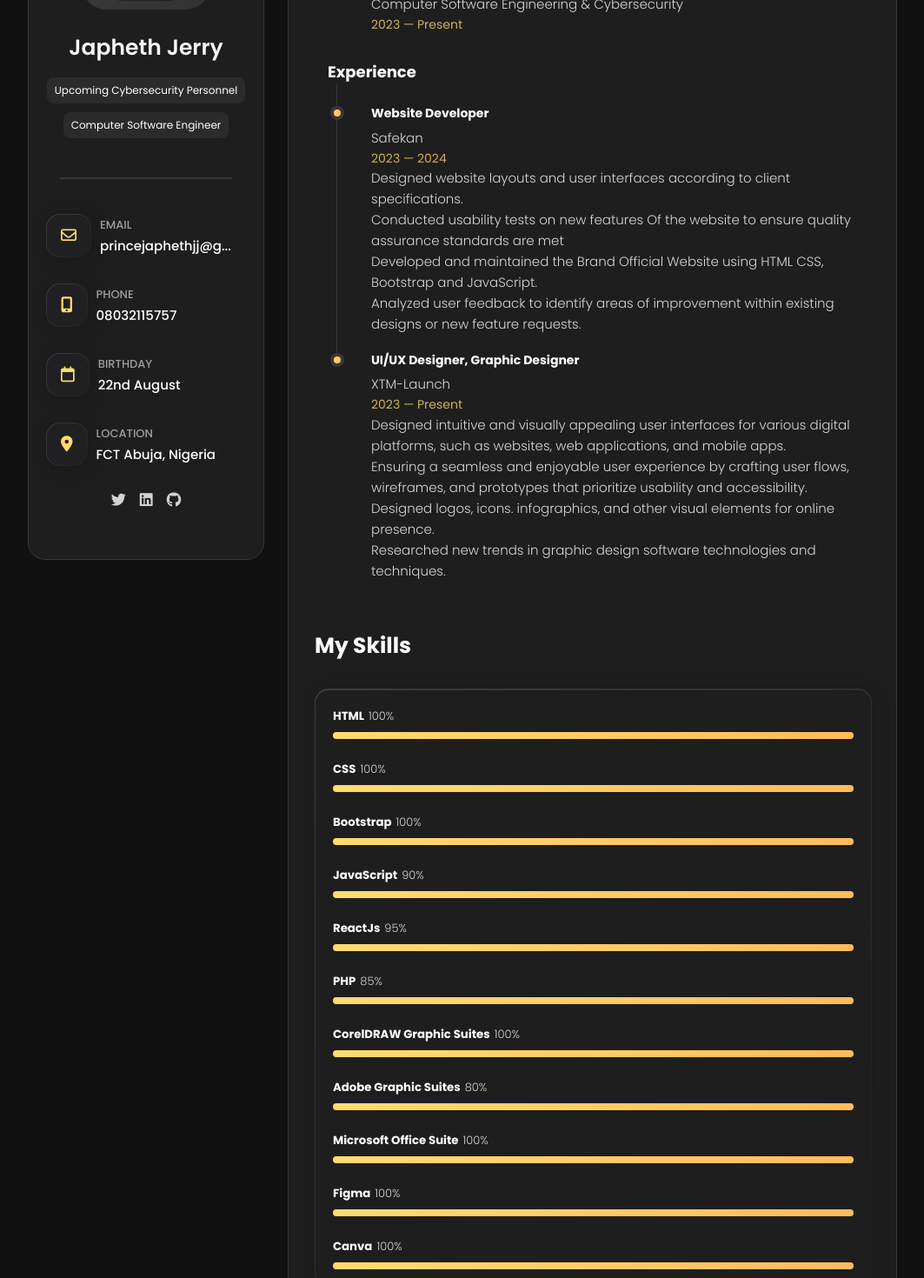
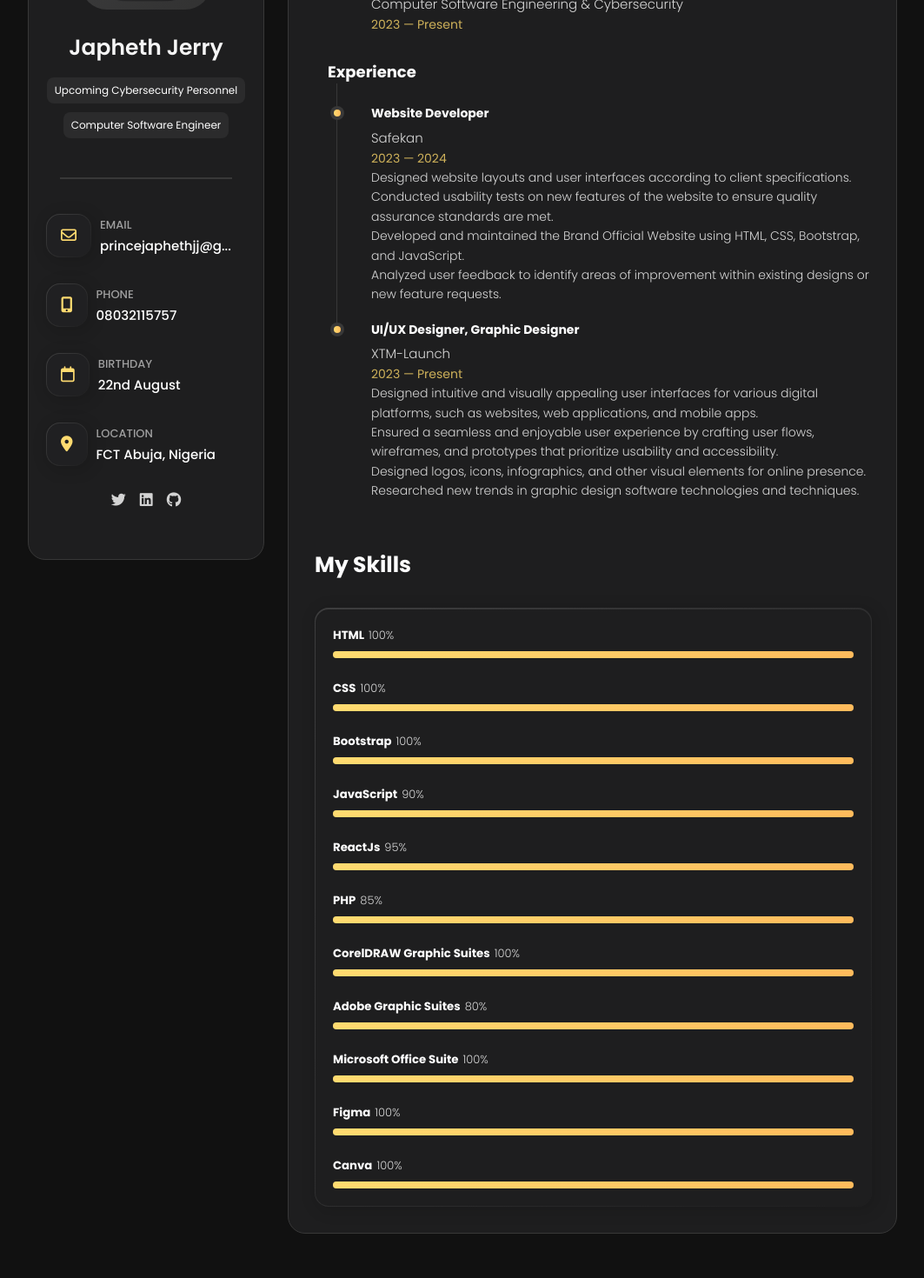
Before and after one commit to Prince-Japheth/React-Js-Portfolio-Website, a React (Create React App) app: page /resume in a window 1280 px wide. Shown: the part 260-1730 px from the top of the page at 87% size, without its empty margins (108-1171 px from the left). Built offline with nearby package versions, Linux system fonts and the light colour scheme.

Commit message:
Add files via upload

```diff
--- a/src/Components/Resume.js
+++ b/src/Components/Resume.js
@@ -1,259 +1,124 @@
 import React from 'react';
 import '../App.css';
 
-const Resume = () => {
-  return (
+const TimelineItem = ({ title, subTitle, date }) => (
+  <li className="timeline-item">
+    <h4 className="h4 timeline-item-title">{title}</h4>
+    <p className="timeline-text">{subTitle}</p>
+    <span>{date}</span>
+  </li>
+);
+
+const ExperienceItem = ({ title, company, date, description }) => (
+  <li className="timeline-item">
+    <h4 className="h4 timeline-item-title">{title}</h4>
+    <p className="timeline-text">{company}</p>
+    <span>{date}</span>
+    <ul className="timeline-text">
+      {description.map((item, index) => (
+        <li key={index}>{item}</li>
+      ))}
+    </ul>
+  </li>
+);
+
+
+const SkillList = () => (
+  <div className="boxBorder" style={styles.boxBorder}>
+    <section className="skill" style={styles.skill}>
+      <ul className="skills-list content-card">
+        {Skills.map((skill, index) => (
+          <li className="skills-item" key={index}>
+            <div className="title-wrapper">
+              <h5 className="h5">{skill.name}</h5>
+              <data value={skill.value}>{skill.value}%</data>
+            </div>
+            <div className="skill-progress-bg">
+              <div className="skill-progress-fill"></div>
+            </div>
+          </li>
+        ))}
+      </ul>
+    </section>
+  </div>
+);
+
+const Skills = [
+  { name: 'HTML', value: 100 },
+  { name: 'CSS', value: 100 },
+  { name: 'Bootstrap', value: 100 },
+  { name: 'JavaScript', value: 90 },
+  { name: 'ReactJs', value: 95 },
+  { name: 'PHP', value: 85 },
+  { name: 'CorelDRAW Graphic Suites', value: 100 },
+  { name: 'Adobe Graphic Suites', value: 80 },
+  { name: 'Microsoft Office Suite', value: 100 },
+  { name: 'Figma', value: 100 },
+  { name: 'Canva', value: 100 },
+];
+
+const Resume = () => (
   <div className="container">
     <h1 className='h1'>Resume</h1>
     <hr className='hr' />
 
     <article className="resume" data-page="resume">
-
       <section className="timeline">
-
         <div className="title-wrapper">
           <div className="icon-box">
             <ion-icon name="book-outline"></ion-icon>
           </div>
-
           <h3 className="h3">Education</h3>
         </div>
-
         <ol className="timeline-list">
-
-            <li className="timeline-item">
-
-              <h4 className="h4 timeline-item-title">Lincoln College of Science, Mangement & Technology</h4>
-              <p className="timeline-text">Computer Software Engineering & Cybersecurity</p>
-              <span>2023 — Present</span>
-
-            </li>
-
+          <TimelineItem
+            title="Lincoln College of Science, Management & Technology"
+            subTitle="Computer Software Engineering & Cybersecurity"
+            date="2023 — Present"
+          />
         </ol>
-
       </section>
 
       <section className="timeline">
-
         <div className="title-wrapper">
           <div className="icon-box">
             <ion-icon name="book-outline"></ion-icon>
           </div>
-
           <h3 className="h3">Experience</h3>
         </div>
-
         <ol className="timeline-list">
-
-            <li className="timeline-item">
-
-              <h4 className="h4 timeline-item-title">Website Developer</h4>
-              <p className="timeline-text">Safekan</p>
-
-              <span>2023 — 2024</span>
-
-              <p className="timeline-text">
-                Designed website layouts and user interfaces according to
-                client specifications.
-                <br />
-                Conducted usability tests on new features Of the website to
-                ensure quality assurance standards are met
-                <br />
-                Developed and maintained the Brand Official Website using
-                HTML CSS, Bootstrap and JavaScript.
-                <br />
-                Analyzed user feedback to identify areas of improvement
-                within existing designs or new feature requests.
-              </p>
-
-            </li>
-
-            <li className="timeline-item">
-
-              <h4 className="h4 timeline-item-title">UI/UX Designer, Graphic Designer</h4>
-              <p className="timeline-text">XTM-Launch</p>
-
-              <span>2023 — Present</span>
-
-              <p className="timeline-text">
-                Designed intuitive and visually appealing user interfaces for various digital platforms, such as websites, web applications, and mobile apps.
-                <br />
-                Ensuring a seamless and enjoyable user experience by crafting user flows, wireframes, and prototypes that prioritize usability and accessibility.
-                <br />
-                Designed logos, icons. infographics, and other visual elements for online presence.
-                <br />
-                Researched new trends in graphic design software technologies and techniques.
-              </p>
-
-            </li>
-
+          <ExperienceItem
+            title="Website Developer"
+            company="Safekan"
+            date="2023 — 2024"
+            description={[
+              "Designed website layouts and user interfaces according to client specifications.",
+              "Conducted usability tests on new features of the website to ensure quality assurance standards are met.",
+              "Developed and maintained the Brand Official Website using HTML, CSS, Bootstrap, and JavaScript.",
+              "Analyzed user feedback to identify areas of improvement within existing designs or new feature requests."
+            ]}
+          />
+          <ExperienceItem
+            title="UI/UX Designer, Graphic Designer"
+            company="XTM-Launch"
+            date="2023 — Present"
+            description={[
+              "Designed intuitive and visually appealing user interfaces for various digital platforms, such as websites, web applications, and mobile apps.",
+              "Ensured a seamless and enjoyable user experience by crafting user flows, wireframes, and prototypes that prioritize usability and accessibility.",
+              "Designed logos, icons, infographics, and other visual elements for online presence.",
+              "Researched new trends in graphic design software technologies and techniques."
+            ]}
+          />
         </ol>
-
       </section>
-
     </article>
-
-
 
     <br />
     <h2 className="h2">My Skills</h2>
 
-      <div className="boxBorder" style={styles.boxBorder}>
-        <section className="skill" style={styles.skill}>
-
-          <ul className="skills-list content-card">
-
-            <li className="skills-item">
-
-              <div className="title-wrapper">
-                <h5 className="h5">HTML</h5>
-                <data value="100">100%</data>
-              </div>
-
-              <div className="skill-progress-bg">
-                <div className="skill-progress-fill"></div>
-              </div>
-
-            </li>
-
-            <li className="skills-item">
-
-              <div className="title-wrapper">
-                <h5 className="h5">CSS</h5>
-                <data value="100">100%</data>
-              </div>
-
-              <div className="skill-progress-bg">
-                <div className="skill-progress-fill"></div>
-              </div>
-
-            </li>
-
-            <li className="skills-item">
-
-              <div className="title-wrapper">
-                <h5 className="h5">Bootstrap</h5>
-                <data value="100">100%</data>
-              </div>
-
-              <div className="skill-progress-bg">
-                <div className="skill-progress-fill"></div>
-              </div>
-
-            </li>
-
-            <li className="skills-item">
-
-              <div className="title-wrapper">
-                <h5 className="h5">JavaScript</h5>
-                <data value="90">90%</data>
-              </div>
-
-              <div className="skill-progress-bg">
-                <div className="skill-progress-fill"></div>
-              </div>
-
-            </li>
-
-
-            <li className="skills-item">
-
-              <div className="title-wrapper">
-                <h5 className="h5">ReactJs</h5>
-                <data value="95">95%</data>
-              </div>
-
-              <div className="skill-progress-bg">
-                <div className="skill-progress-fill"></div>
-              </div>
-
-            </li>
-
-            <li className="skills-item">
-
-              <div className="title-wrapper">
-                <h5 className="h5">PHP</h5>
-                <data value="85">85%</data>
-              </div>
-
-              <div className="skill-progress-bg">
-                <div className="skill-progress-fill"></div>
-              </div>
-
-            </li>
-
-            <li className="skills-item">
-
-              <div className="title-wrapper">
-                <h5 className="h5">CorelDRAW Graphic Suites</h5>
-                <data value="100">100%</data>
-              </div>
-
-              <div className="skill-progress-bg">
-                <div className="skill-progress-fill"></div>
-              </div>
-
-            </li>
-
-            <li className="skills-item">
-
-              <div className="title-wrapper">
-                <h5 className="h5">Adobe Graphic Suites</h5>
-                <data value="80">80%</data>
-              </div>
-
-              <div className="skill-progress-bg">
-                <div className="skill-progress-fill"></div>
-              </div>
-
-            </li>
-
-            <li className="skills-item">
-
-              <div className="title-wrapper">
-                <h5 className="h5">Microsoft Office Suite</h5>
-                <data value="100">100%</data>
-              </div>
-
-              <div className="skill-progress-bg">
-                <div className="skill-progress-fill"></div>
-              </div>
-
-            </li>
-
-            <li className="skills-item">
-
-              <div className="title-wrapper">
-                <h5 className="h5">Figma</h5>
-                <data value="100">100%</data>
-              </div>
-
-              <div className="skill-progress-bg">
-                <div className="skill-progress-fill"></div>
-              </div>
-
-            </li>
-
-            <li className="skills-item">
-
-              <div className="title-wrapper">
-                <h5 className="h5">Canva</h5>
-                <data value="100">100%</data>
-              </div>
-
-              <div className="skill-progress-bg">
-                <div className="skill-progress-fill"></div>
-              </div>
-
-            </li>
-
-          </ul>
-
-        </section>
-      </div>
+    <SkillList />
   </div>
 );
-};
 
 const styles = {
   boxBorder: {
@@ -266,6 +131,6 @@ const styles = {
     backgroundColor: '#1e1e1f',
     borderRadius: '15px',
   },
-}
+};
 
 export default Resume;
```
Also changed, not shown: src/Components/About.js (line endings or trailing spaces), src/Components/Contact.js (line endings or trailing spaces), src/Components/Header.js (line endings or trailing spaces), src/Components/Sidebar.js (line endings or trailing spaces). Lines whose indentation alone changed are shown as unchanged.
